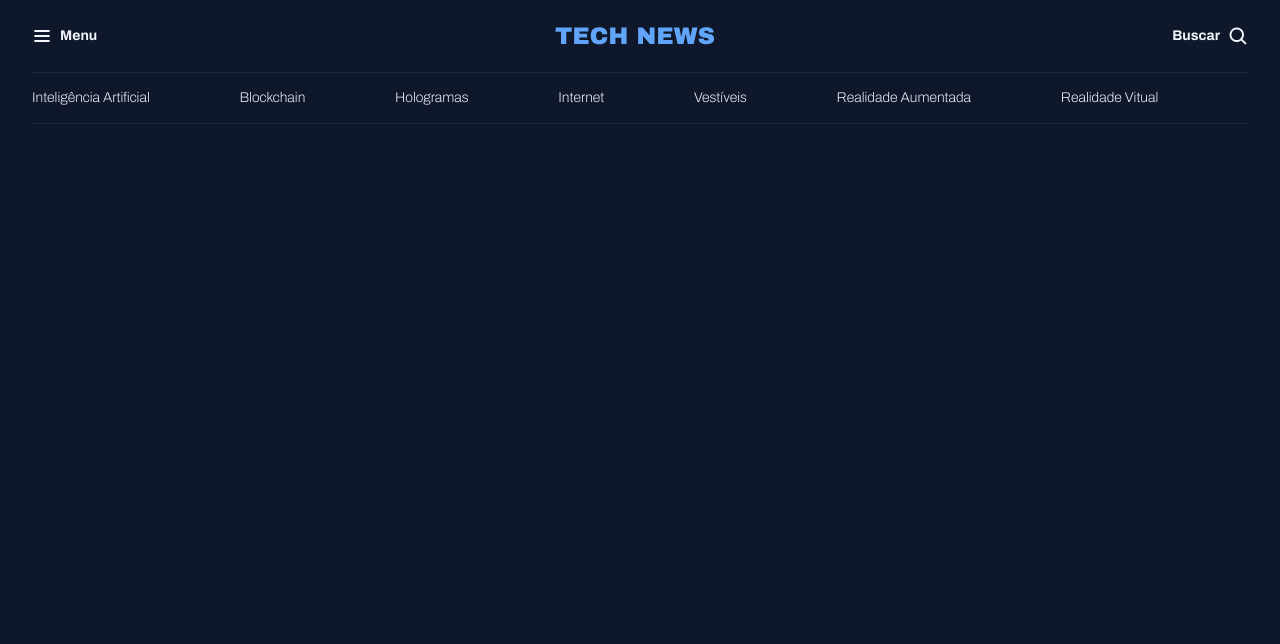
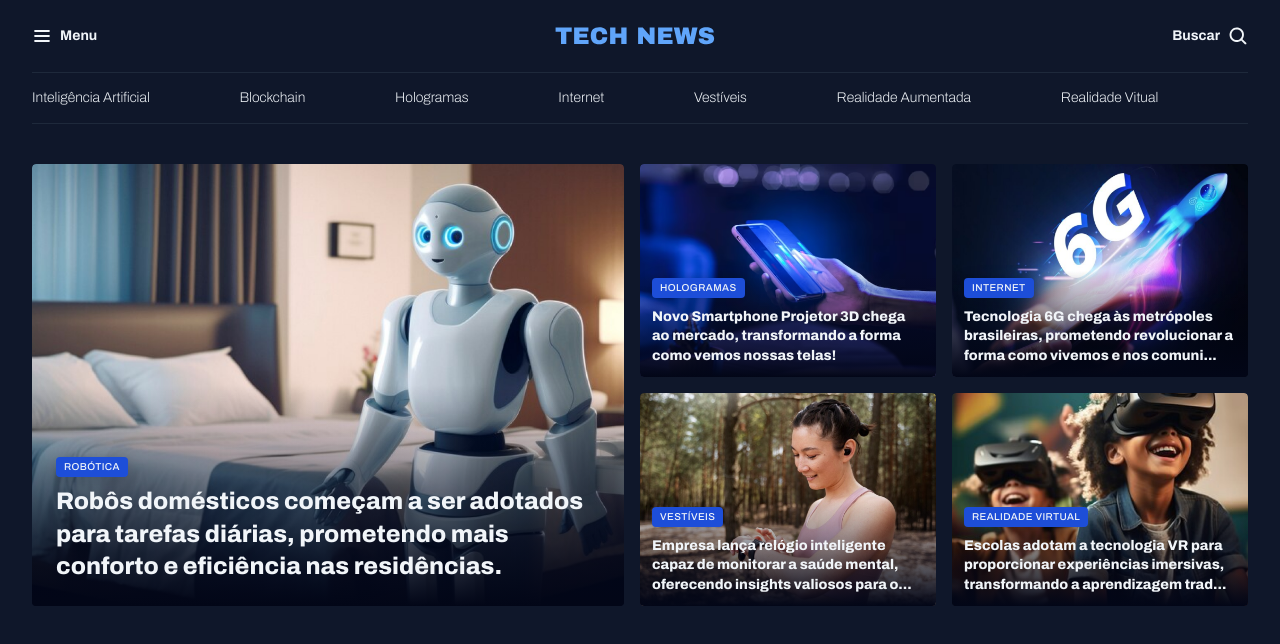
Before and after one commit to yJeanx11x/PortalDeNoticia2, a plain HTML site: page index.html in a window 1280 px wide. Drawn offline with Linux system fonts and the light colour scheme.

Commit message:
Finalizando a seção destaques

```diff
--- a/index.html
+++ b/index.html
@@ -17,27 +17,23 @@
   </head>
   <body>
     <header class="container">
-        <!-- Primaria -->
+      <!-- Primaria -->
       <nav id="primary" class="grid grid-flow-col">
         <div>
-
           <img src="assets/icons/List.svg" alt="" srcset="" />
           <strong>Menu</strong>
-
         </div>
 
         <div>
-                <!-- Logo -->
+          <!-- Logo -->
           <img src="assets/Logo.svg" alt="logo" srcset="" />
-
         </div>
         <div>
-                  <strong>Buscar</strong>
-                  <img src="assets/icons/MagnifyingGlass.svg" alt="" srcset="" />
-
+          <strong>Buscar</strong>
+          <img src="assets/icons/MagnifyingGlass.svg" alt="" srcset="" />
         </div>
       </nav>
-<!-- Secundaria -->
+      <!-- Secundaria -->
       <nav id="secondary" class="grid grid-flow-col">
         <a href="#">Inteligência Artificial</a>
         <a href="#">Blockchain</a>
@@ -48,5 +44,58 @@
         <a href="#">Realidade Vitual</a>
       </nav>
     </header>
+
+    <main class="grid container">
+      <section id="featured" class="grid grid-flow-col gap-16">
+        <figure class="card">
+        <img src="assets/imgs/Image 01.png" alt="" srcset="" />
+        <figcaption>
+          <span class="content-tag">robótica</span>
+          <h2 class="text-2xl">Robôs domésticos começam a ser adotados para tarefas diárias, prometendo mais conforto e eficiência nas residências.</h2>
+        </figcaption>
+        </figure>
+
+          <div class="grid grid-cols-2 gap-16">
+          <figure class="card">
+            <img src="assets/imgs/Image 02.png" alt="" srcset="" />
+
+            <figcaption>
+              <span class="content-tag">Hologramas</span>
+              <h2 class="text-lg">Novo Smartphone Projetor 3D chega ao mercado, transformando a forma como vemos nossas telas!</h2>
+            </figcaption>
+          </figure>
+
+          <figure class="card">
+            <img src="assets/imgs/Image 03.png" alt="" srcset="" />
+
+            <figcaption>
+              <span class="content-tag">Internet</span>
+              <h2 class="text-lg">Tecnologia 6G chega às metrópoles brasileiras, prometendo revolucionar a forma como vivemos e nos comuni...</h2>
+            </figcaption>
+          </figure>
+
+          <figure class="card">
+            <img src="assets/imgs/Image 04.png" alt="" srcset="" />
+
+            <figcaption>
+              <span class="content-tag">Vestíveis</span>
+              <h2 class="text-lg">Empresa lança relógio inteligente capaz de monitorar a saúde mental, oferecendo insights valiosos para o...
+              </h2>
+            </figcaption>
+          </figure>
+
+          <figure class="card">
+            <img src="assets/imgs/Image 05.png" alt="" srcset="" />
+
+            <figcaption>
+              <span class="content-tag">Realidade Virtual</span>
+              <h2 class="text-lg">Escolas adotam a tecnologia VR para proporcionar experiências imersivas, transformando a aprendizagem trad...</h2>
+            </figcaption>
+          </figure>
+
+        </div>
+
+      </section>
+    </main>
   </body>
 </html>
--- a/style/global.css
+++ b/style/global.css
@@ -24,24 +24,24 @@ body {
   --tex-color-secondary: #cbd5e1;
 
   /* FONTES */
-  --font-family:"Archivo", serif;
+  --font-family:"Archivo", sans-serif;
   --h1: 800 24px/135% var(--font-family);
   --h2: 800 16px/140% var(--font-family);
   --h3: 800 14px/140% var(--font-family);
   --span: 400 14px/145% var(--font-family);
   --text: 200 14px/160% var(--font-family);
 }
-.tex-2xl {
+.text-2xl {
   font: var(--h1);
 }
-.tex-xl {
+.text-xl {
   font: var(--h2);
   color: var(--tex-color-primary);
 }
-.tex-lg {
+.text-lg {
   font: var(--h3);
 }
-.tex-sm {
+.text-sm {
   font: var(--tex-sm);
 }
 a {
@@ -52,6 +52,9 @@ a {
 h1,h2,h3{
         font: inherit;
 }
+img{
+  max-width: 100%;
+}
 .container{
   max-width: 1280px;
   padding-inline: 32px;
@@ -60,12 +63,17 @@ h1,h2,h3{
 a:hover {
   color: var(--brand-color-light);
 }
- /* utilitario */
-
- .grid{
-display: grid;
+main{
+  margin-top: 40px;
 }
-
-.grid-flow-col{
-grid-auto-flow: column;
+.content-tag{
+  display: inline-block;
+  background-color: var(--brand-color-dark);
+  padding: 4px 8px;
+  border-radius: 4px;
+  font: 500 10px/1.2 var(--font-family);
+  text-transform: uppercase;
+  letter-spacing: 0.04em;
+  color: var(--tex-color-primary);
+  box-shadow: 0px 4px 16px rgba(2, 6, 23, 0.251);
 }
--- a/style/index.css
+++ b/style/index.css
@@ -1,2 +1,4 @@
 @import url('global.css');
 @import url('header.css');
+@import url('utility.css');
+@import url('section.css');
--- /dev/null
+++ b/style/section.css
@@ -0,0 +1,35 @@
+#featured{
+        img{
+                height: 100%;
+                object-fit: cover;
+                border-radius: 4px;
+
+        }
+        .card{
+                border-radius: 4px;
+                overflow: hidden;
+                position: relative ;
+
+                &::before{
+                content: "";
+                position: absolute;
+                inset: 0;
+                top: 50%;
+                background: linear-gradient(180deg, transparent 0% , #020617 100%);
+                }
+                figcaption{
+                        position: absolute;
+                        bottom: 0;
+                        padding: 24px;
+
+                        &:has(.text-lg){
+                                padding: 12px;
+                        }
+
+                        h2{
+                                margin-top: 8px;
+                        }
+                }
+        }
+
+}
--- /dev/null
+++ b/style/utility.css
@@ -0,0 +1,16 @@
+/* utilitario */
+
+.grid {
+  display: grid;
+}
+
+.grid-flow-col {
+  grid-auto-flow: column;
+}
+.grid-cols-2{
+        grid-template-columns: 1fr 1fr;
+}
+
+.gap-16{
+        gap:16px;
+}
```
